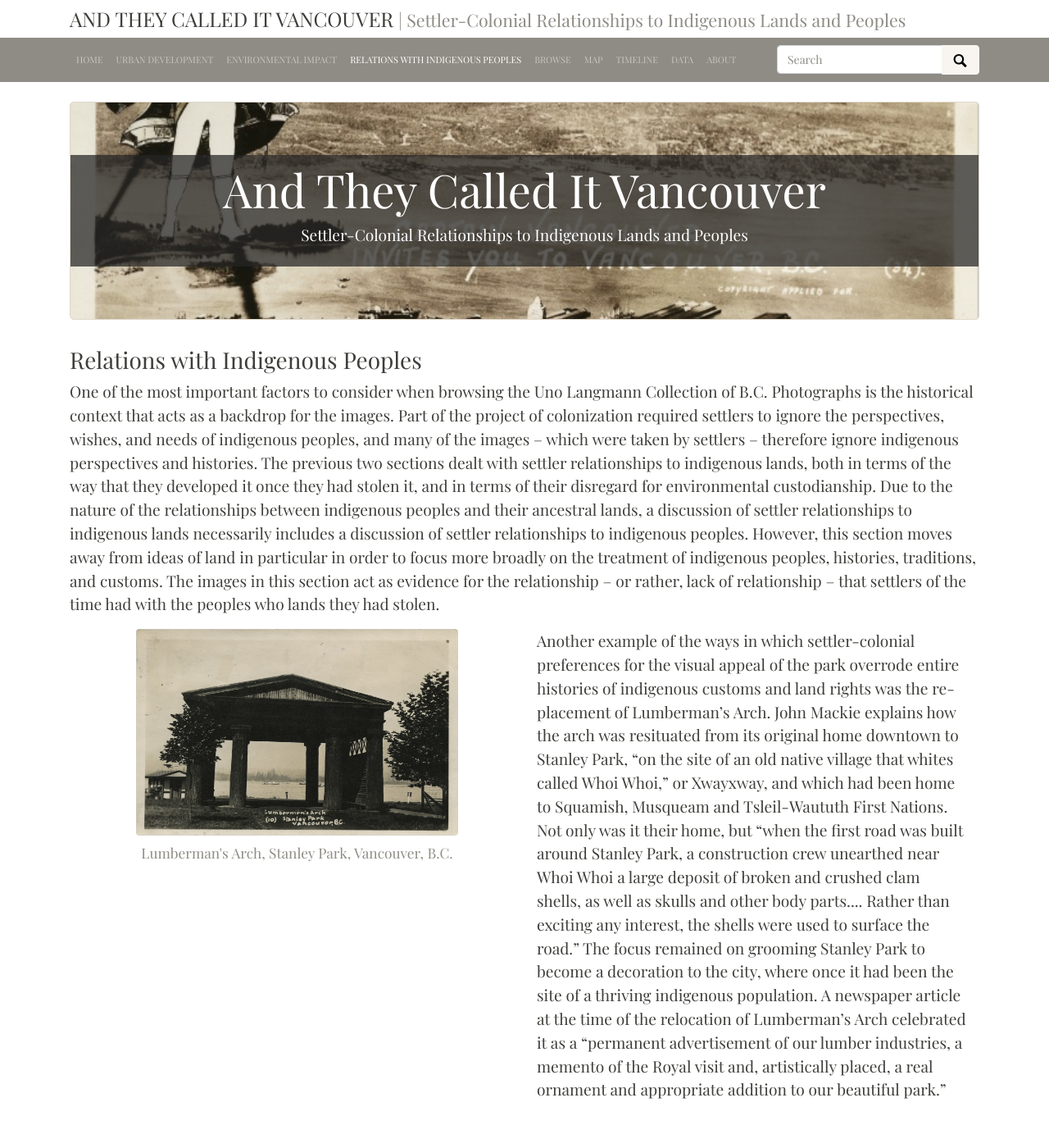
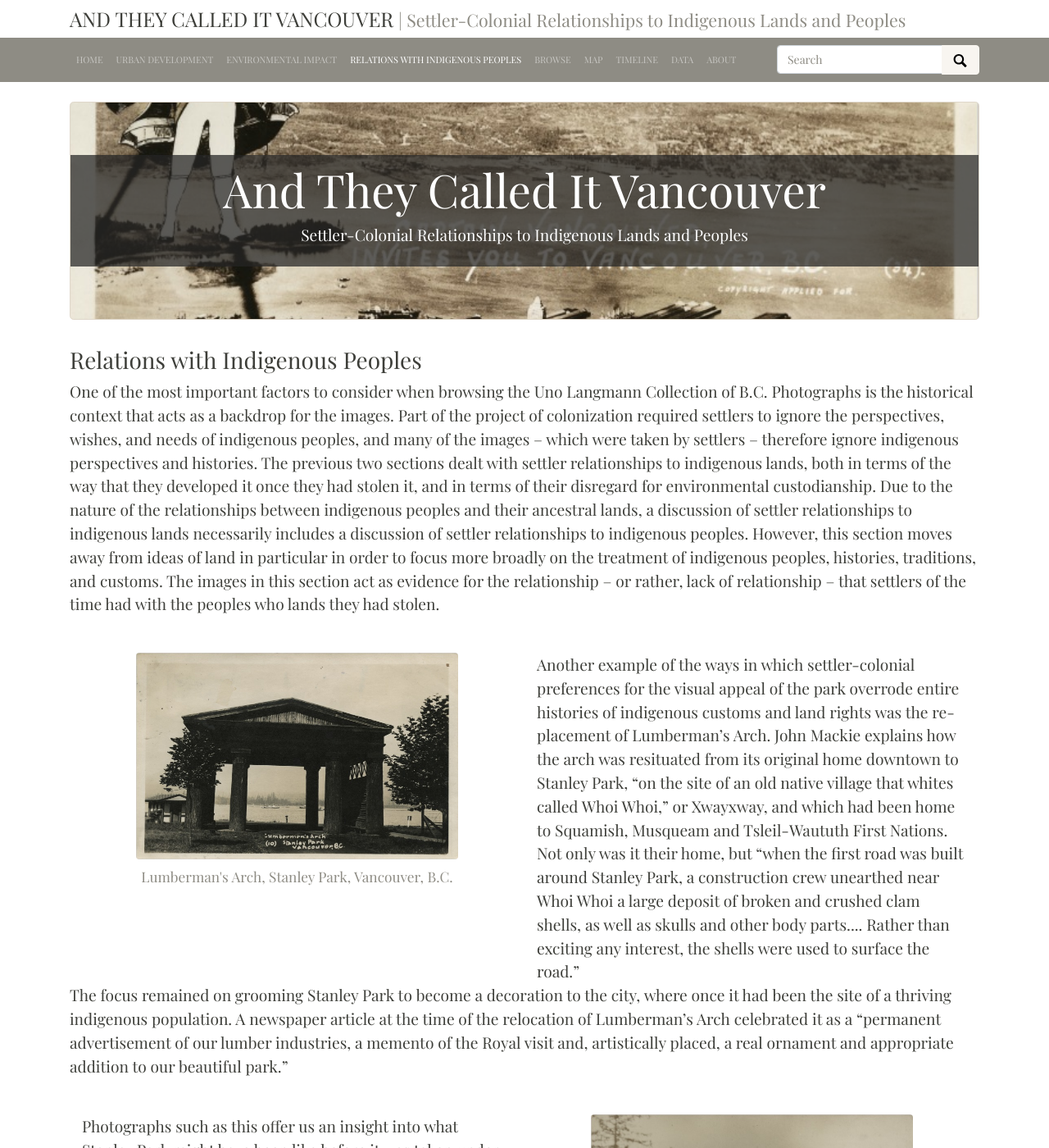
Before and after one commit to ashlynnprasad/langmann-2021, a Jekyll site: the page built from pages/relationswithindigenouspeoples.md, in a window 1280 px wide and 1400 px high. Shown: the whole window at 82% size. Built offline with Jekyll 4.4.1, drawn with Linux system fonts in a browser that asks for light colours; nearby versions of some CDN libraries; some of the changed text lies outside the part shown.

Commit message:
edited paragraph breaks

```diff
--- a/pages/relationswithindigenouspeoples.md
+++ b/pages/relationswithindigenouspeoples.md
@@ -10,7 +10,7 @@
 
 ## Relations with Indigenous Peoples
 
-One of the most important factors to consider when browsing the Uno Langmann Collection of B.C. Photographs is the historical context that acts as a backdrop for the images. Part of the project of colonization required settlers to ignore the perspectives, wishes, and needs of indigenous peoples, and many of the images – which were taken by settlers – therefore ignore indigenous perspectives and histories. The previous two sections dealt with settler relationships to indigenous lands, both in terms of the way that they developed it once they had stolen it, and in terms of their disregard for environmental custodianship. Due to the nature of the relationships between indigenous peoples and their ancestral lands, a discussion of settler relationships to indigenous lands necessarily includes a discussion of settler relationships to indigenous peoples. However, this section moves away from ideas of land in particular in order to focus more broadly on the treatment of indigenous peoples, histories, traditions, and customs. The images in this section act as evidence for the relationship – or rather, lack of relationship – that settlers of the time had with the peoples who lands they had stolen.
+One of the most important factors to consider when browsing the Uno Langmann Collection of B.C. Photographs is the historical context that acts as a backdrop for the images. Part of the project of colonization required settlers to ignore the perspectives, wishes, and needs of indigenous peoples, and many of the images – which were taken by settlers – therefore ignore indigenous perspectives and histories. The previous two sections dealt with settler relationships to indigenous lands, both in terms of the way that they developed it once they had stolen it, and in terms of their disregard for environmental custodianship. Due to the nature of the relationships between indigenous peoples and their ancestral lands, a discussion of settler relationships to indigenous lands necessarily includes a discussion of settler relationships to indigenous peoples. However, this section moves away from ideas of land in particular in order to focus more broadly on the treatment of indigenous peoples, histories, traditions, and customs. The images in this section act as evidence for the relationship – or rather, lack of relationship – that settlers of the time had with the peoples who lands they had stolen.<br><br>
 
 <div class="container">
   <div class="row">
@@ -19,10 +19,10 @@
     </div>
     <div class="col-sm">
       Another example of the ways in which settler-colonial preferences for the visual appeal of the park overrode entire histories of indigenous customs and land rights was the re-placement of Lumberman’s Arch. John Mackie explains how the arch was resituated from its original home downtown to Stanley Park, “on the site of an old native village that whites called Whoi Whoi,” or Xwayxway, and which had been home to Squamish, Musqueam and Tsleil-Waututh First Nations.  Not only was it their home, but “when the first road was built around Stanley Park, a construction crew unearthed near Whoi Whoi a large deposit of broken and crushed clam shells, as well as skulls and other body parts.... Rather than exciting any interest, the shells were used to surface the road.”
-The focus remained on grooming Stanley Park to become a decoration to the city, where once it had been the site of a thriving indigenous population. A newspaper article at the time of the relocation of Lumberman’s Arch celebrated it as a “permanent advertisement of our lumber industries, a memento of the Royal visit and, artistically placed, a real ornament and appropriate addition to our beautiful park.”
     </div>
   </div>
-</div><br><br>
+</div>
+The focus remained on grooming Stanley Park to become a decoration to the city, where once it had been the site of a thriving indigenous population. A newspaper article at the time of the relocation of Lumberman’s Arch celebrated it as a “permanent advertisement of our lumber industries, a memento of the Royal visit and, artistically placed, a real ornament and appropriate addition to our beautiful park.”<br><br>
 
 <div class="container">
   <div class="row">
@@ -72,13 +72,13 @@
   <div class="row">
     <div class="col-sm">
       “When British Columbia entered Confederation in 1871, Aboriginal people were placed under federal jurisdiction. By 1876, the Indian Act legislated our daily lives. In an attempt to assimilate Aboriginal people to Christian Canadian society, the government sent our children to Indian residential schools. Despite these destructive policies, our culture and society persisted.” <br>
-This image portrays an Indian residential school in Chilliwack, with the innocuous and euphemistic handwritten caption, “Coqualeetza Industrial School.” The residential school system is widely considered to be one of the greatest crimes perpetrated against indigenous peoples by the Canadian government, and indigenous families today are still grappling with the generational trauma that these institutions caused. More information can be found through the Indian Residential School History and Dialogue Centre, which aims to address this history from a Survivor-centred approach.
     </div>
     <div class="col-sm">
       {% include feature/item-figure.html objectid="langmann024" width="75" %}
     </div>
   </div>
-</div><br><br>
+</div>
+This image portrays an Indian residential school in Chilliwack, with the innocuous and euphemistic handwritten caption, “Coqualeetza Industrial School.” The residential school system is widely considered to be one of the greatest crimes perpetrated against indigenous peoples by the Canadian government, and indigenous families today are still grappling with the generational trauma that these institutions caused. More information can be found through the Indian Residential School History and Dialogue Centre, which aims to address this history from a Survivor-centred approach.<br><br>
 
 <div class="container">
   <div class="row">
```
